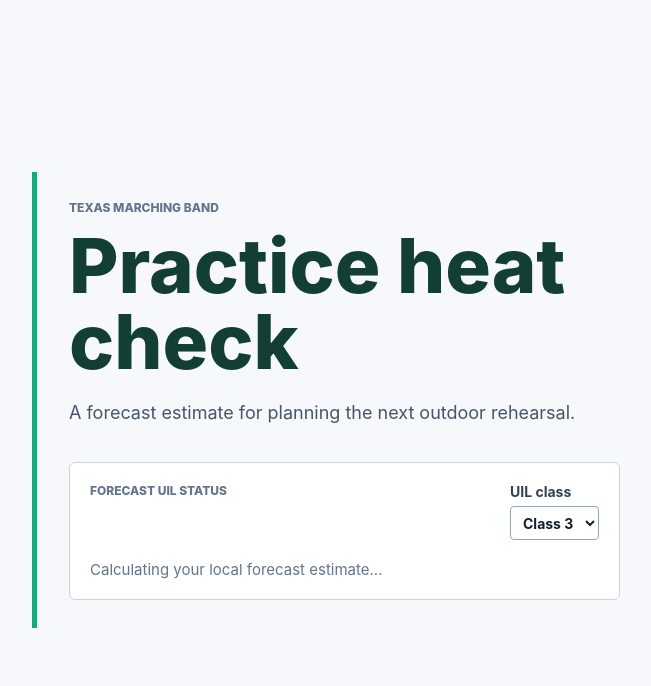
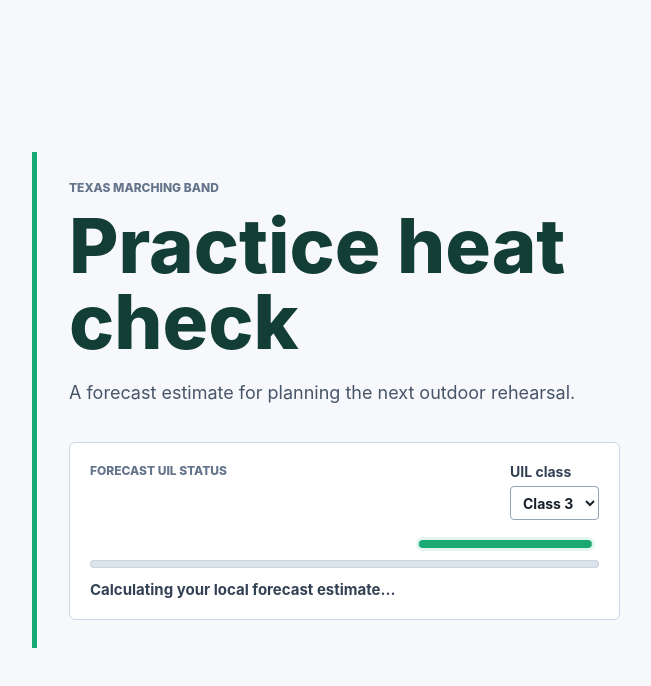
Before and after one commit to Julius1012/hello-world, a React (Vite) app: page / in a window 1280 px wide. Shown: the top 686 px of the page, without its empty margins (298-949 px from the left). Built offline with nearby package versions, Linux system fonts and the light colour scheme; no server answers.

Commit message:
Add forecast loading progress

```diff
--- a/src/styles.css
+++ b/src/styles.css
@@ -25,6 +25,10 @@ select { min-height: 34px; padding: 4px 8px; }
 .green { border-color: #15803d; background: #dcfce7; color: #14532d; } .yellow { border-color: #ca8a04; background: #fef9c3; color: #713f12; } .orange { border-color: #ea580c; background: #ffedd5; color: #7c2d12; } .red { border-color: #dc2626; background: #fee2e2; color: #7f1d1d; } .black { border-color: #020617; background: #1e293b; color: #f8fafc; }
 .entry-prompt, .policy-note, .conditions-location, .conditions-note { margin: 0; color: #64748b; }
 .entry-prompt { margin-top: 20px; font-size: .9375rem; }.policy-note { margin-top: 20px; font-size: .8125rem; line-height: 1.5; } a { color: #0f766e; font-weight: 700; }
+.heat-check > .entry-prompt { display: grid; grid-template-rows: 8px auto; gap: 12px; color: #334155; font-weight: 700; }
+.heat-check > .entry-prompt::before { content: ''; display: block; height: 8px; overflow: hidden; border-radius: 4px; background: #dbe4eb; box-shadow: inset 0 0 0 1px #cbd5e1; }
+.heat-check > .entry-prompt::after { content: ''; grid-row: 1; display: block; width: 34%; height: 8px; border-radius: 4px; background: #19a974; box-shadow: 0 0 0 3px rgba(25, 169, 116, .12); animation: forecast-progress 1.45s ease-in-out infinite; }
+@keyframes forecast-progress { 0% { transform: translateX(-120%); } 54% { transform: translateX(190%); } 100% { transform: translateX(190%); } }
 .conditions { margin-top: 32px; border-top: 1px solid #cbd5e1; padding-top: 20px; }.conditions-location { margin-top: 8px; font-size: .875rem; font-weight: 700; }.condition-values { display: flex; flex-wrap: wrap; gap: 24px 40px; margin: 16px 0; }.condition-values p { display: grid; gap: 4px; margin: 0; }.condition-values strong { color: #123e35; font-size: 2rem; line-height: 1; }.condition-values span, .conditions-note { font-size: .875rem; }.conditions-error { display: flex; align-items: center; gap: 16px; margin-top: 8px; }
 button { flex: none; border-color: #123e35; background: #123e35; color: #fff; cursor: pointer; font-size: .875rem; font-weight: 700; padding: 8px 12px; }button:hover { background: #0d3029; }
 @media (max-width: 480px) { main { padding: 24px 16px; } section { padding: 22px 20px; }.heat-check { padding: 18px; }.heat-check-header, .conditions-error { align-items: flex-start; flex-direction: column; }.condition-values { gap: 28px; } }
```
